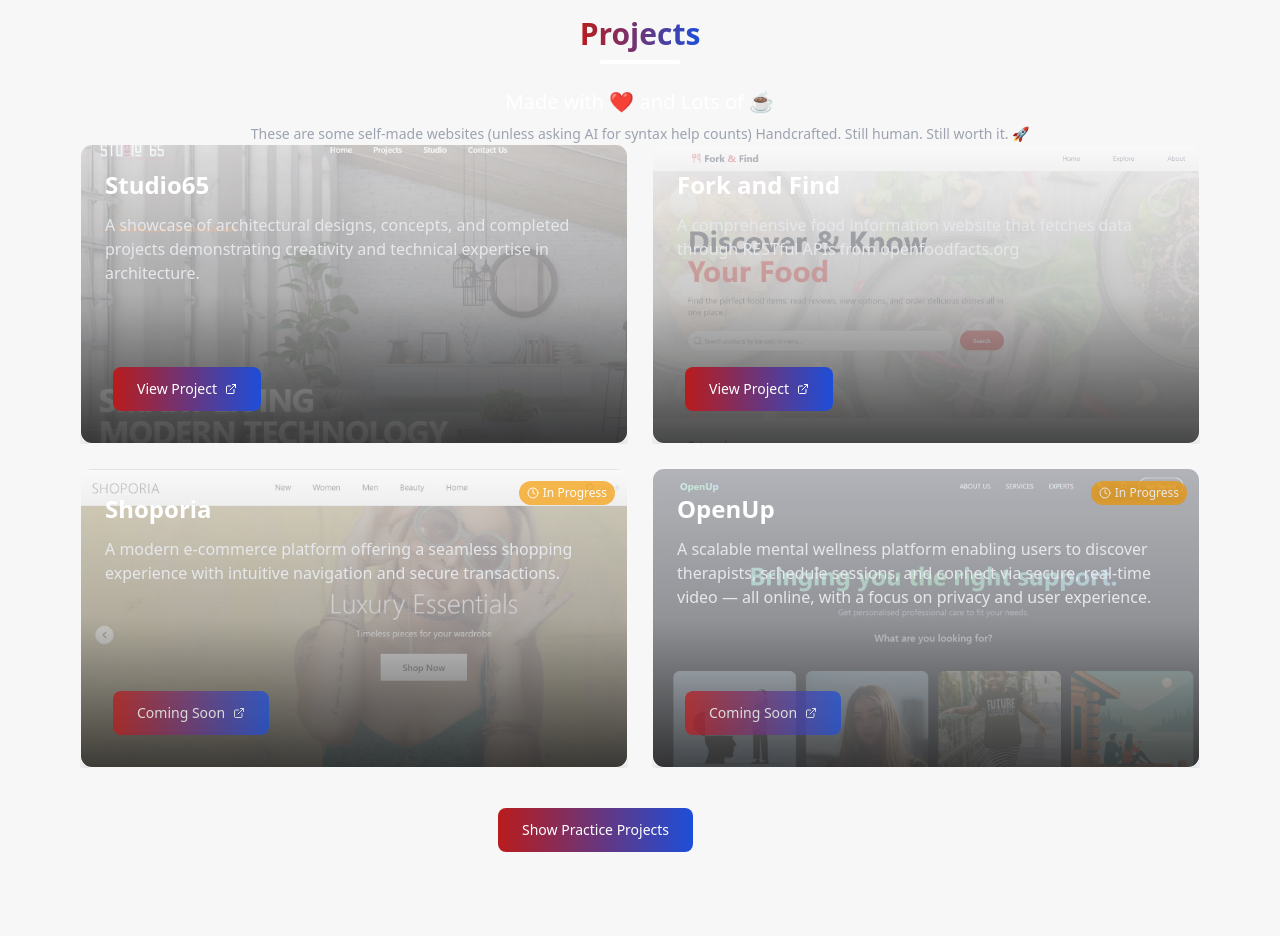
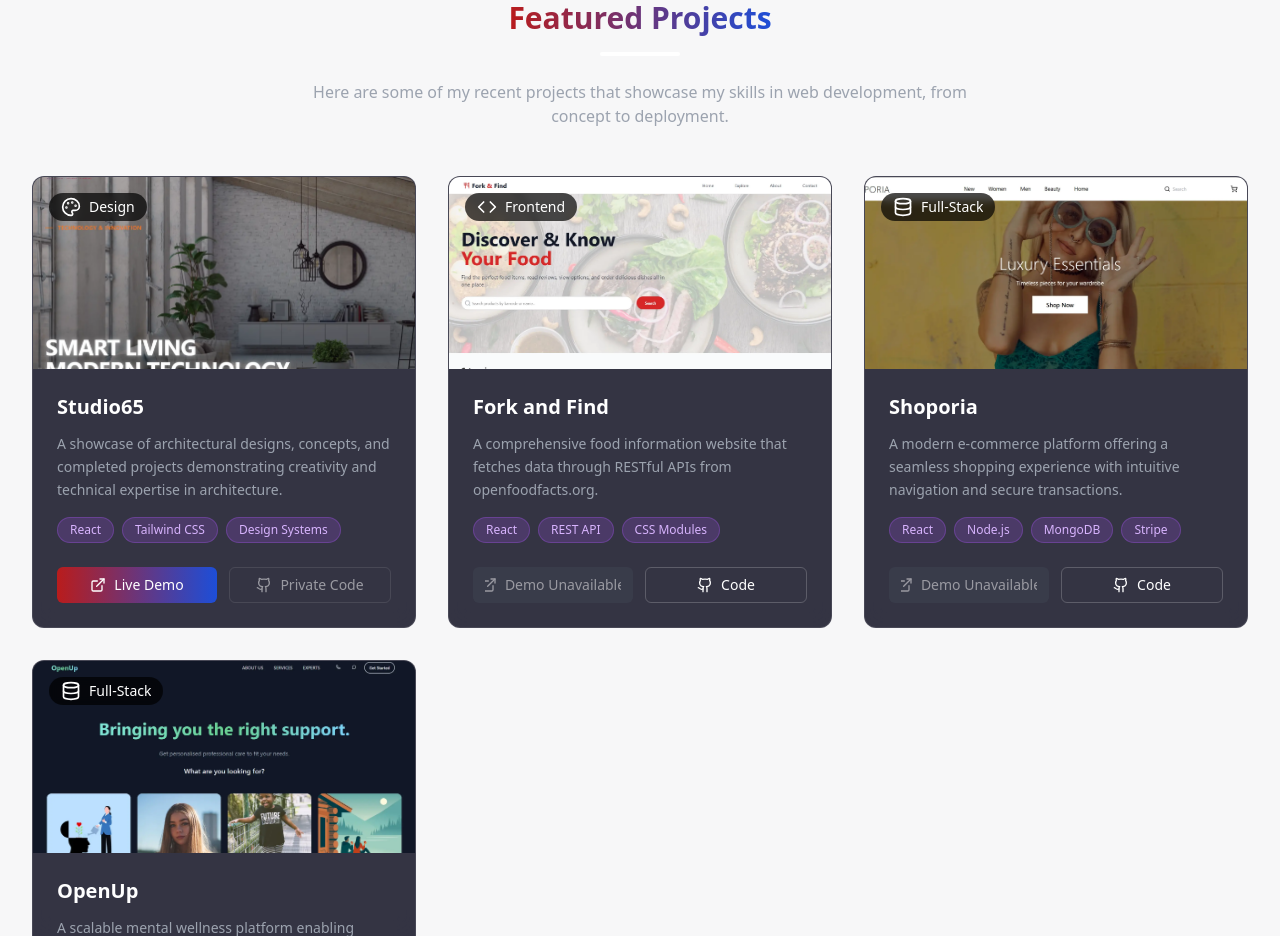
Before and after one commit to namit-x/Portfolio, a React (Vite) app: page / in a window 1280 px wide. Shown: the part 2620-3556 px from the top of the page. Built offline with nearby package versions, Linux system fonts and the light colour scheme.

Commit message:
updating designs and typography

```diff
--- a/src/components/AboutSection.tsx
+++ b/src/components/AboutSection.tsx
@@ -41,7 +41,7 @@ export default function AboutSection() {
               Full-Stack Developer. Curious Mind. <br />Powered by Coffee & Ambition.
             </h3>
             <p className="text-muted-foreground text-sm sm:text-base">
-              Hey! I'm Namit — a 2nd-year student at Jain University, Bengaluru, currently juggling a CGPA of 9.06, daily gym sessions, freelance gigs, and late-night coding marathons. I build clean, responsive, and user-friendly web applications that not only look good but work exactly how users expect (and clients love).
+              Hey! I'm Namit — a 3rd-year student at Jain University, Bengaluru, currently juggling a CGPA of 9.07, daily gym sessions, freelance gigs, and late-night coding marathons. I build clean, responsive, and user-friendly web applications that not only look good but work exactly how users expect (and clients love).
             </p>
             <p className="text-muted-foreground text-sm sm:text-base">
             When I’m not coding, you’ll find me on stage hosting college fests or speaking at events — because debugging JavaScript and grabbing a mic both come naturally to me.
--- a/src/components/Projects.tsx
+++ b/src/components/Projects.tsx
@@ -1,36 +1,49 @@
 import { useState } from 'react';
-import ProjectCard from './ProjectCard';
+import { ExternalLink, Github, Code, Palette, Database } from "lucide-react";
+import { Button } from "./ui/button";
 import { cn } from '../lib/utils';
 
-const mainProjects = [
+const projects = [
   {
     title: "Studio65",
     description: "A showcase of architectural designs, concepts, and completed projects demonstrating creativity and technical expertise in architecture.",
-    imageUrl: "/ArchitecturalPortfolio.webp",
-    link: "https://www.studio65.in",
-    inProgress: false,
+    image: "/ArchitecturalPortfolio.webp",
+    technologies: ["React", "Tailwind CSS", "Design Systems"],
+    liveUrl: "https://www.studio65.in",
+    githubUrl: "",
+    category: "Design",
+    icon: <Palette className="w-5 h-5" />,
   },
   {
     title: "Fork and Find",
-    description: "A comprehensive food information website that fetches data through RESTful APIs from openfoodfacts.org",
-    imageUrl: "/ForkAndFind.webp",
-    link: "https://github.com/namit-x/Find-Fork",
-    inProgress: false,
+    description: "A comprehensive food information website that fetches data through RESTful APIs from openfoodfacts.org.",
+    image: "/ForkAndFind.webp",
+    technologies: ["React", "REST API", "CSS Modules"],
+    liveUrl: "",
+    githubUrl: "https://github.com/namit-x/Find-Fork",
+    category: "Frontend",
+    icon: <Code className="w-5 h-5" />,
   },
   {
     title: "Shoporia",
     description: "A modern e-commerce platform offering a seamless shopping experience with intuitive navigation and secure transactions.",
-    imageUrl: "/image.webp",
-    link: "https://github.com/namit-x/P2_Shoporia",
-    inProgress: true,
+    image: "/image.webp",
+    technologies: ["React", "Node.js", "MongoDB", "Stripe"],
+    liveUrl: "",
+    githubUrl: "https://github.com/namit-x/P2_Shoporia",
+    category: "Full-Stack",
+    icon: <Database className="w-5 h-5" />,
   },
   {
     title: "OpenUp",
-    description: "A scalable mental wellness platform enabling users to discover therapists, schedule sessions, and connect via secure, real-time video — all online, with a focus on privacy and user experience.",
-    imageUrl: "/OpenUp.webp",
-    link: "https://github.com/namit-x/OpenUp",
-    inProgress: true,
-  },
+    description: "A scalable mental wellness platform enabling users to discover therapists, schedule sessions, and connect via secure, real-time video.",
+    image: "/OpenUp.webp",
+    technologies: ["React", "Node.js", "100ms SDK", "JWT"],
+    liveUrl: "",
+    githubUrl: "https://github.com/namit-x/OpenUp",
+    category: "Full-Stack",
+    icon: <Database className="w-5 h-5" />,
+  }
 ];
 
 const practiceProjects = [
@@ -54,49 +67,153 @@ const Projects = () => {
   const [showPractice, setShowPractice] = useState(false);
 
   const buttonBaseClasses = cn(
-    "w-full sm:w-auto flex items-center justify-center gap-2 px-4 sm:px-6 py-3 rounded-lg",
-    "bg-gradient hover:opacity-90 transition-all duration-300",
-    "transform hover:scale-105 group focus:outline-none focus:ring-2 focus:ring-purple-500 focus:ring-offset-2"
+    "group relative w-full sm:w-auto inline-flex items-center justify-center gap-3",
+    "px-8 py-4 text-sm font-semibold tracking-wide",
+    "bg-gradient-to-r from-purple-600 via-blue-600 to-indigo-600",
+    "hover:from-purple-700 hover:via-blue-700 hover:to-indigo-700",
+    "text-white rounded-xl shadow-lg hover:shadow-xl",
+    "transition-all duration-300 ease-out",
+    "transform hover:scale-[1.02] active:scale-[0.98]",
+    "focus:outline-none focus:ring-4 focus:ring-purple-500/30",
+    "before:absolute before:inset-0 before:rounded-xl before:bg-white/10 before:opacity-0",
+    "before:transition-opacity before:duration-300 hover:before:opacity-100"
   );
 
   return (
-    <section id='projects' className="py-16 relative overflow-hidden">
-      <div className="max-w-6xl mx-auto px-4 flex flex-col overflow-hidden items-center">
-        {/* Heading */}
-        <div className='text-4xl overflow-hidden text-gradient my-4 font-bold sm:text-3xl'>
-          <div className='overflow-hidden mb-2 text-center'>Projects</div>
+    <section id="projects" className="w-full py-16 px-4 sm:px-6 lg:px-8">
+      <div className="max-w-7xl mx-auto">
+        <div className="mb-12 text-center">
+          <h2 className="text-2xl sm:text-3xl font-bold mb-4">
+            <span className="text-gradient">Featured Projects</span>
+          </h2>
           <div className="h-1 w-20 bg-white mx-auto rounded-full"></div>
+          <p className="text-gray-400 mt-6 max-w-2xl mx-auto">
+            Here are some of my recent projects that showcase my skills in web development,
+            from concept to deployment.
+          </p>
         </div>
-        <div className='text-2xl sm:text-xl overflow-hidden text-white my-2'>Made with ❤️ and Lots of ☕</div>
-        <div className='text-lg sm:text-md overflow-hidden text-gray-400 sm:text-sm'>These are some self-made websites (unless asking AI for syntax help counts) Handcrafted. Still human. Still worth it. 🚀</div>
 
-        {/* Projects */}
-        <div className="grid grid-cols-1 md:grid-cols-2 lg:grid-cols-2 gap-6 mb-8">
-          {mainProjects.map((project, index) => (
-            <ProjectCard key={index} {...project} />
+        <div className="grid grid-cols-1 md:grid-cols-2 lg:grid-cols-3 gap-8">
+          {projects.map((project, index) => (
+            <div
+              key={index}
+              className="group bg-[#1E1E2F]/90 backdrop-blur-md rounded-xl overflow-hidden border border-white/10 hover:border-white/20 transition-all duration-500 hover:transform hover:scale-[1.02] hover:shadow-2xl"
+            >
+              {/* Project Image */}
+              <div className="relative overflow-hidden">
+                <img
+                  src={project.image}
+                  alt={project.title}
+                  className="w-full h-48 object-cover transition-transform duration-500 group-hover:scale-110"
+                />
+                <div className="absolute inset-0 bg-gradient-to-t from-black/60 to-transparent opacity-0 group-hover:opacity-100 transition-opacity duration-300"></div>
+
+                {/* Category Badge */}
+                <div className="absolute top-4 left-4 flex items-center gap-2 bg-black/70 backdrop-blur-sm px-3 py-1 rounded-full">
+                  {project.icon}
+                  <span className="text-sm font-medium text-white">{project.category}</span>
+                </div>
+              </div>
+
+              {/* Project Content */}
+              <div className="p-6">
+                <h3 className="text-xl font-semibold text-white mb-3 group-hover:text-gradient transition-colors duration-300">
+                  {project.title}
+                </h3>
+
+                <p className="text-gray-400 text-sm leading-relaxed mb-4">
+                  {project.description}
+                </p>
+
+                {/* Technologies */}
+                <div className="flex flex-wrap gap-2 mb-6">
+                  {project.technologies.map((tech, techIndex) => (
+                    <span
+                      key={techIndex}
+                      className="px-3 py-1 text-xs font-medium bg-purple-500/20 text-purple-300 rounded-full border border-purple-500/30"
+                    >
+                      {tech}
+                    </span>
+                  ))}
+                </div>
+
+                {/* Action Buttons */}
+                <div className="flex gap-3">
+                  {project.liveUrl ? (
+                    <Button
+                      className="flex-1 bg-gradient hover:opacity-90 transition-all duration-300 group/btn"
+                      size="sm"
+                      asChild
+                    >
+                      <a
+                        href={project.liveUrl}
+                        target="_blank"
+                        rel="noopener noreferrer"
+                        className="flex items-center justify-center gap-2"
+                      >
+                        <ExternalLink className="w-4 h-4 group-hover/btn:rotate-12 transition-transform duration-300" />
+                        Live Demo
+                      </a>
+                    </Button>
+                  ) : (
+                    <Button
+                      className="flex-1 bg-gray-600/50 hover:bg-gray-600/70 cursor-not-allowed transition-all duration-300"
+                      size="sm"
+                      disabled
+                    >
+                      <div className="flex items-center justify-center gap-2">
+                        <ExternalLink className="w-4 h-4" />
+                        Demo Unavailable
+                      </div>
+                    </Button>
+                  )}
+
+                  {project.githubUrl ? (
+                    <Button
+                      className="flex-1 border border-white/20 bg-transparent text-white hover:bg-white hover:text-black transition-all duration-300 group/btn"
+                      size="sm"
+                      asChild
+                    >
+                      <a
+                        href={project.githubUrl}
+                        target="_blank"
+                        rel="noopener noreferrer"
+                        className="flex items-center justify-center gap-2"
+                      >
+                        <Github className="w-4 h-4 group-hover/btn:rotate-12 transition-transform duration-300" />
+                        Code
+                      </a>
+                    </Button>
+                  ) : (
+                    <Button
+                      className="flex-1 border border-white/20 bg-transparent text-white hover:bg-white hover:text-black cursor-not-allowed transition-all duration-300"
+                      size="sm"
+                      disabled
+                    >
+                      <div className="flex items-center justify-center gap-2">
+                        <Github className="w-4 h-4" />
+                        Private Code
+                      </div>
+                    </Button>
+                  )}
+                </div>
+              </div>
+            </div>
           ))}
         </div>
 
-        {/* Show practice Button */}
-        <div className="text-center mb-8 overflow-hidden w-[300px] transition-all duration-300 p-2">
-          <button
-            onClick={() => { setShowPractice(!showPractice); }}
-            className={cn(
-              buttonBaseClasses,
-              "text-white text-sm font-medium"
-            )}
+        {/* View More Button */}
+        <div className="text-center mt-12">
+          <Button
+            className="bg-transparent border-2 border-gradient text-white hover:bg-gradient hover:border-transparent transition-all duration-500 px-8 py-3"
+            size="lg"
+            asChild
           >
-            {showPractice ? 'Hide Practice Projects' : 'Show Practice Projects'}
-          </button>
+            <a href="#contact">
+              View More Projects
+            </a>
+          </Button>
         </div>
-
-        {showPractice && (
-          <div className="grid grid-cols-1 md:grid-cols-2 gap-6 mt-8 animate-fade-in">
-            {practiceProjects.map((project, index) => (
-              <ProjectCard key={index} {...project} />
-            ))}
-          </div>
-        )}
       </div>
     </section>
   );
```
